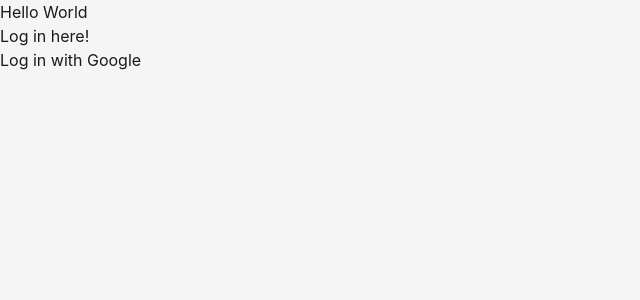
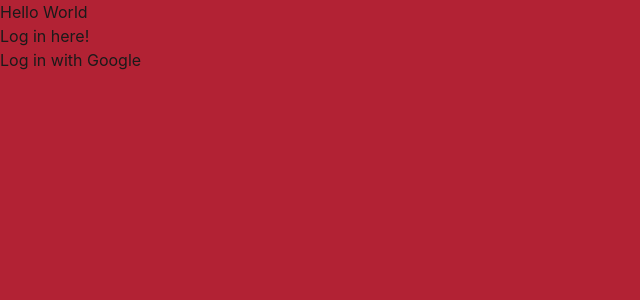
Before and after one commit to SoftChairWingineers/DemocracyOnline, a React app: page / in a window 1280 px wide. Shown: the top 300 px of the page, without its empty margins (0-640 px from the left). Built offline with nearby package versions, Linux system fonts and the light colour scheme.

Commit message:
Add body test to main.css file

```diff
--- a/src/styles/main.css
+++ b/src/styles/main.css
@@ -3,5 +3,5 @@
 @tailwind utilities;
 
 body {
-  @apply bg-neutral-light text-neutral-dark font-sans;
+  @apply bg-red-primary text-neutral-dark font-sans;
 }
```
